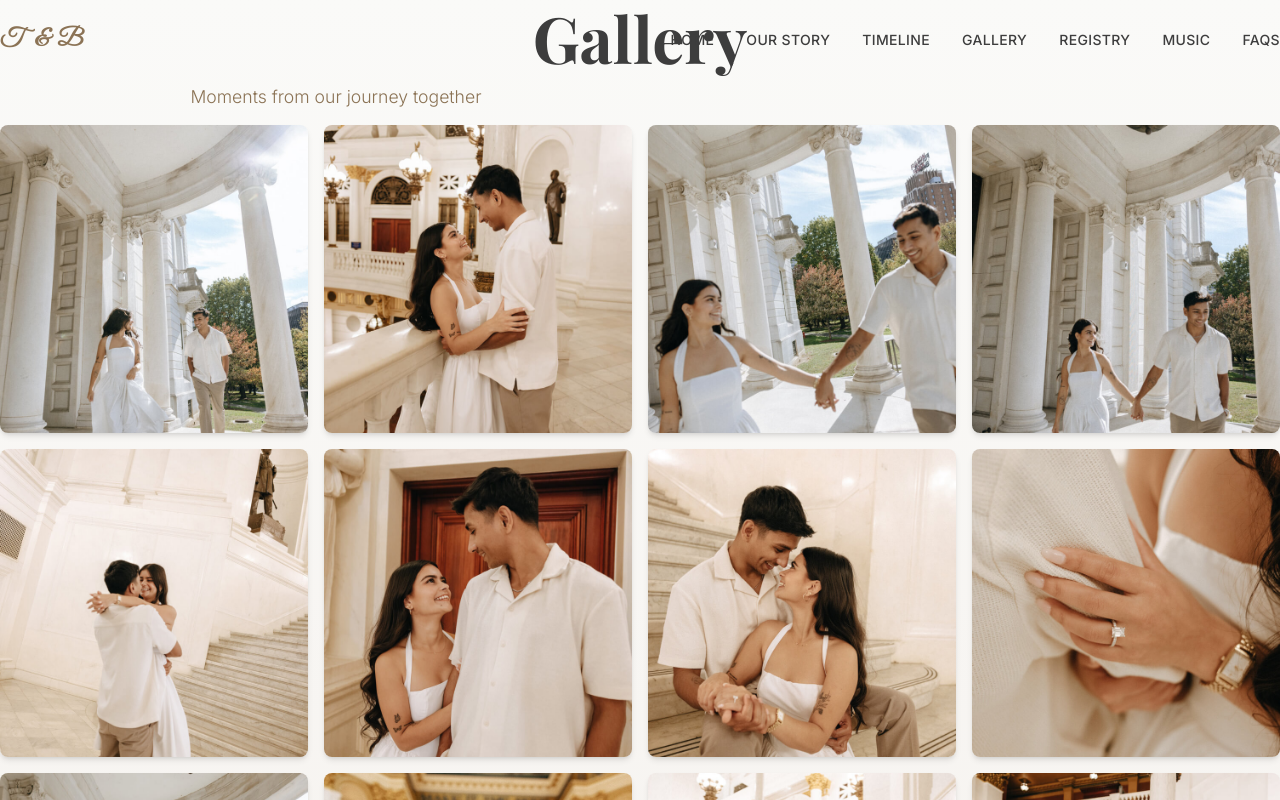
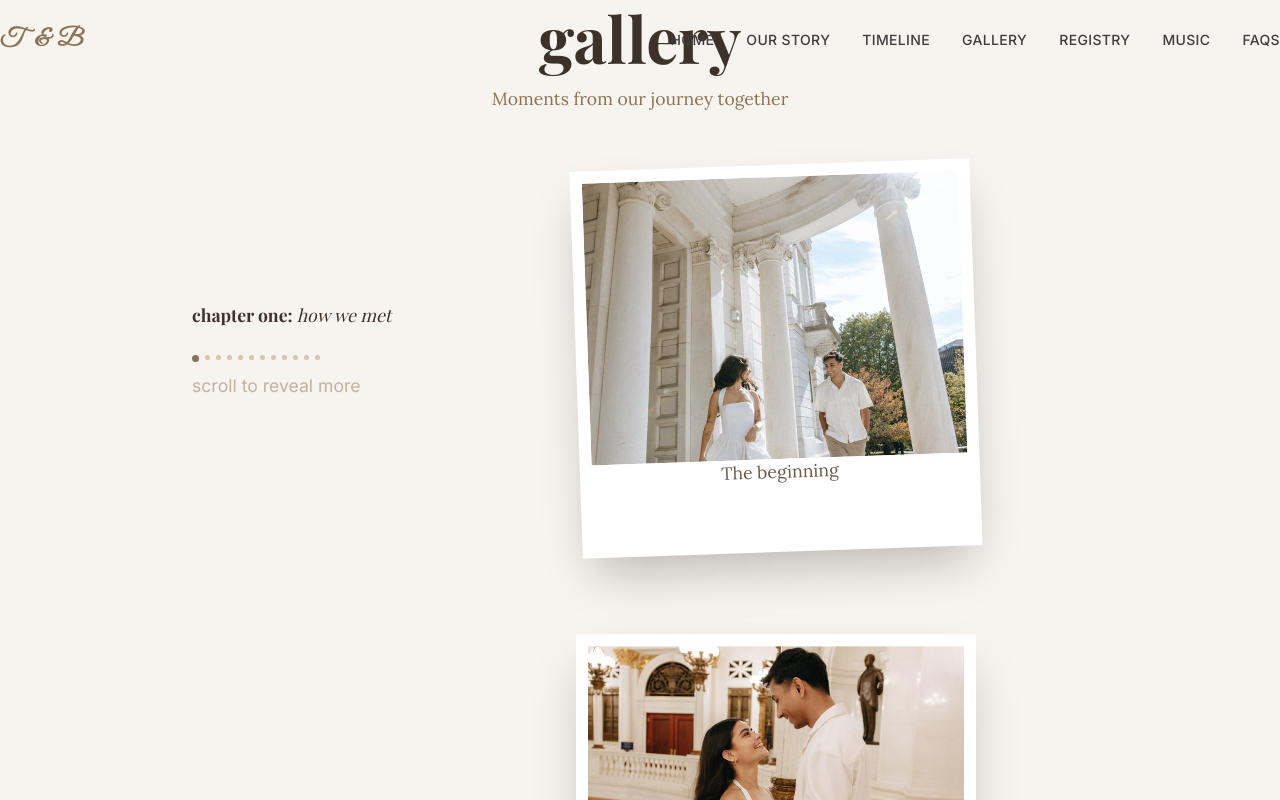
Before and after one commit to tarakhanal/website, a Next.js app: page /gallery in a window 1280 px wide. Shown: the top 800 px of the page. Built offline with nearby package versions, Linux system fonts and the light colour scheme; a web font is replaced by a local one.

Commit message:
Perfect scrolling gallery

```diff
--- a/src/app/gallery/page.tsx
+++ b/src/app/gallery/page.tsx
@@ -1,250 +1,326 @@
 'use client';
 
+import { useRef, useState, useEffect, useCallback } from 'react';
 import { motion, AnimatePresence } from 'framer-motion';
 import Navigation from '@/components/Navigation';
-import { useState } from 'react';
-import { X } from 'lucide-react';
-import Image from 'next/image';
+import Image, { StaticImageData } from 'next/image';
+import { X, ChevronLeft, ChevronRight } from 'lucide-react';
 
-import img1 from '@/app/images/04446EEE-0136-418E-8902-62C240512589_1_105_c.jpeg';
-import img2 from '@/app/images/2541030F-6D6B-4371-A4BA-3C32119F9069_1_105_c.jpeg';
-import img3 from '@/app/images/2A9431D3-9F4F-437A-B5C6-E17595A55B57_1_105_c.jpeg';
-import img4 from '@/app/images/38D3FC1B-AD16-4FDF-9F54-BB48A4A29A56_1_105_c.jpeg';
-import img5 from '@/app/images/3BBD37D8-1EDA-4B45-A8DA-26F5C2B40DEA_1_105_c.jpeg';
-import img6 from '@/app/images/41C52320-34D7-49B6-95B3-B4D49271D9B7_1_105_c.jpeg';
-import img7 from '@/app/images/7CD00EBC-D6FC-44D1-B8CF-21BD319CEE49_1_105_c.jpeg';
-import img8 from '@/app/images/9B540E62-DA4C-4F60-93CE-C4784369E726_1_105_c.jpeg';
-import img9 from '@/app/images/EEC2C875-CEA2-47C8-940C-D56522D07FE8_1_105_c.jpeg';
+import img1  from '@/app/images/04446EEE-0136-418E-8902-62C240512589_1_105_c.jpeg';
+import img2  from '@/app/images/2541030F-6D6B-4371-A4BA-3C32119F9069_1_105_c.jpeg';
+import img3  from '@/app/images/2A9431D3-9F4F-437A-B5C6-E17595A55B57_1_105_c.jpeg';
+import img4  from '@/app/images/38D3FC1B-AD16-4FDF-9F54-BB48A4A29A56_1_105_c.jpeg';
+import img5  from '@/app/images/3BBD37D8-1EDA-4B45-A8DA-26F5C2B40DEA_1_105_c.jpeg';
+import img6  from '@/app/images/41C52320-34D7-49B6-95B3-B4D49271D9B7_1_105_c.jpeg';
+import img7  from '@/app/images/7CD00EBC-D6FC-44D1-B8CF-21BD319CEE49_1_105_c.jpeg';
+import img8  from '@/app/images/9B540E62-DA4C-4F60-93CE-C4784369E726_1_105_c.jpeg';
+import img9  from '@/app/images/EEC2C875-CEA2-47C8-940C-D56522D07FE8_1_105_c.jpeg';
 import img10 from '@/app/images/95FA751A-7DC3-497B-9912-C832408865D8_1_105_c.jpeg';
 import img11 from '@/app/images/AB20A646-3F68-4945-9E85-3BE4932307FC_1_105_c.jpeg';
 import img12 from '@/app/images/B48CEB98-E69A-4C1E-9798-CFE315E7D9A5_1_105_c.jpeg';
 
-const galleryPhotos = [
-  img1,
-  img2,
-  img3,
-  img4,
-  img5,
-  img6,
-  img7,
-  img8,
-  img9,
-  img10,
-  img11,
-  img12,
+interface PhotoEntry {
+  src: StaticImageData;
+  caption: string;
+  chapter: number;
+}
+
+const chapterLabels = [
+  { label: 'chapter one',   subtitle: 'how we met' },
+  { label: 'chapter two',   subtitle: 'falling in love' },
+  { label: 'chapter three', subtitle: 'the next step' },
 ];
 
-export default function GalleryPage() {
-  const [selectedIndex, setSelectedIndex] = useState<number | null>(null);
+const allPhotos: PhotoEntry[] = [
+  { src: img1,  caption: 'The beginning',      chapter: 0 },
+  { src: img2,  caption: 'Growing closer',      chapter: 0 },
+  { src: img3,  caption: 'Side by side',        chapter: 0 },
+  { src: img4,  caption: 'Finding each other',  chapter: 0 },
+  { src: img5,  caption: 'Adventures together', chapter: 1 },
+  { src: img6,  caption: 'Our favorite places', chapter: 1 },
+  { src: img7,  caption: 'Always smiling',      chapter: 1 },
+  { src: img8,  caption: 'Wherever we go',      chapter: 1 },
+  { src: img9,  caption: 'A trip to remember',  chapter: 2 },
+  { src: img10, caption: 'The question',        chapter: 2 },
+  { src: img11, caption: 'She said yes',        chapter: 2 },
+  { src: img12, caption: 'Forever starts now',  chapter: 2 },
+];
 
-  const containerVariants = {
-    hidden: { opacity: 0 },
-    visible: {
-      opacity: 1,
-      transition: {
-        staggerChildren: 0.05,
-        delayChildren: 0.1,
-      },
-    },
+const N = allPhotos.length;
+
+// Predetermined scatter so the pile looks like real photos casually dropped
+const scatter = [
+  { rot: -2,   x:  0,  },
+  { rot:  3.5, x:  14, },
+  { rot: -4.5, x: -12, },
+  { rot:  1.5, x:  8,  },
+  { rot: -3,   x: -6,  },
+  { rot:  2.5, x:  16, },
+  { rot: -1.5, x: -10, },
+  { rot:  4,   x:  6,  },
+  { rot: -2.5, x: -16, },
+  { rot:  1,   x:  10, },
+  { rot: -3.5, x: -4,  },
+  { rot:  2,   x:  12, },
+];
+
+// ─── Lightbox ────────────────────────────────────────────────────────────────
+function Lightbox({
+  index, onClose, onPrev, onNext,
+}: { index: number; onClose: () => void; onPrev: () => void; onNext: () => void }) {
+  const photo = allPhotos[index];
+
+  // keyboard navigation
+  useEffect(() => {
+    const handler = (e: KeyboardEvent) => {
+      if (e.key === 'Escape') onClose();
+      if (e.key === 'ArrowLeft') onPrev();
+      if (e.key === 'ArrowRight') onNext();
     };
-
-  const itemVariants = {
-    hidden: { opacity: 0, scale: 0.8 },
-    visible: {
-      opacity: 1,
-      scale: 1,
-      transition: { duration: 0.4 },
-    },
-  };
-
-  const modalVariants = {
-    hidden: { opacity: 0, scale: 0.8 },
-    visible: {
-      opacity: 1,
-      scale: 1,
-      transition: { duration: 0.3 },
-    },
-    exit: {
-      opacity: 0,
-      scale: 0.8,
-      transition: { duration: 0.2 },
-    },
-  };
+    window.addEventListener('keydown', handler);
+    return () => window.removeEventListener('keydown', handler);
+  }, [onClose, onPrev, onNext]);
 
   return (
-    <main className="min-h-screen bg-gradient-to-b from-[#FAFAF8] to-[#F5F1ED]">
-      <Navigation />
-
-      {/* Header */}
-      <section className="pt-32 pb-12 px-4 sm:px-6 lg:px-8 text-center">
-        <motion.div
-          initial={{ opacity: 0, y: 20 }}
-          animate={{ opacity: 1, y: 0 }}
-          transition={{ duration: 0.6 }}
-        >
-          <h1
-            className="text-5xl md:text-6xl font-bold text-[#3D3D3D] mb-4"
-            style={{ fontFamily: "'Playfair Display', serif" }}
-          >
-            Gallery
-          </h1>
-          <p className="text-xl text-[#8B7355] font-light max-w-2xl mx-auto">
-            Moments from our journey together
-          </p>
-        </motion.div>
-      </section>
-
-      {/* Gallery Grid */}
-      <section className="py-12 px-4 sm:px-6 lg:px-8 pb-20">
-        <motion.div
-          variants={containerVariants}
-          initial="hidden"
-          whileInView="visible"
-          viewport={{ once: true }}
-          className="max-w-7xl mx-auto grid grid-cols-1 sm:grid-cols-2 md:grid-cols-3 lg:grid-cols-4 gap-4"
-        >
-          {galleryPhotos.map((src, i) => (
-            <motion.button
-              key={i}
-              variants={itemVariants}
-              onClick={() => setSelectedIndex(i)}
-              className="relative w-full aspect-square overflow-hidden rounded-lg shadow-md hover:shadow-xl transition-all group"
-              whileHover={{ scale: 1.03 }}
-              whileTap={{ scale: 0.97 }}
-            >
-              <Image
-                src={src}
-                alt={`Gallery photo ${i + 1}`}
-                fill
-                sizes="(max-width: 640px) 100vw, (max-width: 1024px) 50vw, 33vw"
-                className="object-cover w-full h-full"
-              />
-
-              <motion.div
-                initial={{ opacity: 0 }}
-                whileHover={{ opacity: 1 }}
-                className="absolute inset-0 bg-black/20 flex items-center justify-center opacity-0 group-hover:opacity-100 transition-opacity"
-              >
-                <div className="text-white text-center">
-                  <p className="text-lg font-semibold">View</p>
-                </div>
-              </motion.div>
-            </motion.button>
-          ))}
-        </motion.div>
-      </section>
-
-      {/* Lightbox Modal */}
-      <AnimatePresence>
-        {selectedIndex !== null && (
-          <>
-            {/* Backdrop */}
     <motion.div
       initial={{ opacity: 0 }}
       animate={{ opacity: 1 }}
       exit={{ opacity: 0 }}
-              onClick={() => setSelectedIndex(null)}
-              className="fixed inset-0 bg-black/80 z-50 backdrop-blur-sm"
-            />
-
-            {/* Modal */}
-            <motion.div
-              variants={modalVariants}
-              initial="hidden"
-              animate="visible"
-              exit="exit"
-              className="fixed inset-0 z-50 flex items-center justify-center p-4"
-              onClick={() => setSelectedIndex(null)}
+      transition={{ duration: 0.2 }}
+      className="fixed inset-0 z-[200] flex items-center justify-center bg-black/85 backdrop-blur-sm p-4"
+      onClick={onClose}
     >
       <motion.div
+        initial={{ scale: 0.9, opacity: 0 }}
+        animate={{ scale: 1, opacity: 1 }}
+        exit={{ scale: 0.9, opacity: 0 }}
+        transition={{ duration: 0.25 }}
         onClick={(e) => e.stopPropagation()}
-                className="relative w-full max-w-4xl"
+        className="relative flex flex-col items-center w-full max-w-3xl"
       >
-                {/* Image Container */}
-                <motion.div
-                  layoutId={`photo-${selectedIndex}`}
-                  className="w-full rounded-lg overflow-hidden"
+        <button
+          onClick={onClose}
+          className="absolute -top-10 right-0 text-white/70 hover:text-white transition-colors"
         >
-                  <Image
-                    src={galleryPhotos[selectedIndex ?? 0]}
-                    alt={`Photo ${selectedIndex !== null ? selectedIndex + 1 : ''}`}
-                    width={1200}
-                    height={900}
-                    className="w-full h-auto object-cover rounded-lg"
-                  />
-                </motion.div>
+          <X className="w-7 h-7" />
+        </button>
 
-                {/* Close Button */}
-                <motion.button
-                  whileHover={{ scale: 1.1 }}
-                  whileTap={{ scale: 0.9 }}
-                  onClick={() => setSelectedIndex(null)}
-                  className="absolute top-4 right-4 p-2 bg-white/10 hover:bg-white/20 rounded-full text-white transition-colors backdrop-blur-sm"
-                  aria-label="Close gallery"
-                >
-                  <X className="w-6 h-6" />
-                </motion.button>
+        <div className="bg-white shadow-2xl w-full" style={{ padding: '12px 12px 52px 12px' }}>
+          <div className="relative w-full" style={{ aspectRatio: '4/3' }}>
+            <Image src={photo.src} alt={photo.caption} fill sizes="800px" className="object-cover" />
+          </div>
+          <p className="text-center text-base mt-4 text-[#6B5B4E]" style={{ fontFamily: "'Lora', serif" }}>
+            {photo.caption}
+          </p>
+        </div>
 
-                {/* Navigation */}
-                <div className="flex justify-between items-center mt-6">
-                  <motion.button
-                    whileHover={{ x: -4 }}
-                    whileTap={{ scale: 0.9 }}
-                    onClick={() =>
-                      setSelectedIndex((prev) =>
-                        prev === 0 ? galleryPhotos.length - 1 : (prev ?? 0) - 1
-                      )
-                    }
-                    className="px-6 py-2 bg-white/10 hover:bg-white/20 text-white rounded-lg transition-colors backdrop-blur-sm"
-                  >
-                    ← Previous
-                  </motion.button>
-
-                  <span className="text-white font-light">
-                    {selectedIndex !== null ? selectedIndex + 1 : 0} / {galleryPhotos.length}
-                  </span>
-
-                  <motion.button
-                    whileHover={{ x: 4 }}
-                    whileTap={{ scale: 0.9 }}
-                    onClick={() =>
-                      setSelectedIndex((prev) =>
-                        prev === galleryPhotos.length - 1 ? 0 : (prev ?? 0) + 1
-                      )
-                    }
-                    className="px-6 py-2 bg-white/10 hover:bg-white/20 text-white rounded-lg transition-colors backdrop-blur-sm"
-                  >
-                    Next →
-                  </motion.button>
+        <div className="flex items-center justify-between w-full mt-5 px-1">
+          <button onClick={onPrev} className="flex items-center gap-1 text-white/70 hover:text-white transition-colors text-sm">
+            <ChevronLeft className="w-5 h-5" /> Prev
+          </button>
+          <span className="text-white/40 text-sm">{index + 1} / {N}</span>
+          <button onClick={onNext} className="flex items-center gap-1 text-white/70 hover:text-white transition-colors text-sm">
+            Next <ChevronRight className="w-5 h-5" />
+          </button>
         </div>
       </motion.div>
     </motion.div>
-          </>
+  );
+}
+
+// ─── Gallery Scroller ─────────────────────────────────────────────────────────
+function GalleryScroller() {
+  const sectionRef = useRef<HTMLDivElement>(null);
+  // stackIndex: how many photos are currently visible (0 = only first, N-1 = all stacked)
+  const [stackIndex, setStackIndex] = useState(0);
+  const [lightboxIndex, setLightboxIndex] = useState<number | null>(null);
+  const isCapturing = useRef(false);
+  const wheelBuffer = useRef(0);
+  const WHEEL_THRESHOLD = 180; // px of wheel delta to advance one photo
+
+  const activeChapter = allPhotos[stackIndex].chapter;
+
+  const advance = useCallback(() => {
+    setStackIndex((i) => Math.min(i + 1, N - 1));
+  }, []);
+
+  const retreat = useCallback(() => {
+    setStackIndex((i) => Math.max(i - 1, 0));
+  }, []);
+
+  useEffect(() => {
+    const section = sectionRef.current;
+    if (!section) return;
+
+    const onWheel = (e: WheelEvent) => {
+      const rect = section.getBoundingClientRect();
+      const inView = rect.top <= window.innerHeight * 0.3 && rect.bottom >= window.innerHeight * 0.7;
+
+      if (!inView) return;
+
+      // Scrolling down and not all stacked yet → capture
+      if (e.deltaY > 0 && stackIndex < N - 1) {
+        e.preventDefault();
+        wheelBuffer.current += e.deltaY;
+        if (wheelBuffer.current >= WHEEL_THRESHOLD) {
+          wheelBuffer.current = 0;
+          advance();
+        }
+        isCapturing.current = true;
+        return;
+      }
+
+      // Scrolling up and not at base → capture
+      if (e.deltaY < 0 && stackIndex > 0) {
+        e.preventDefault();
+        wheelBuffer.current += e.deltaY;
+        if (wheelBuffer.current <= -WHEEL_THRESHOLD) {
+          wheelBuffer.current = 0;
+          retreat();
+        }
+        isCapturing.current = true;
+        return;
+      }
+
+      isCapturing.current = false;
+    };
+
+    window.addEventListener('wheel', onWheel, { passive: false });
+    return () => window.removeEventListener('wheel', onWheel);
+  }, [stackIndex, advance, retreat]);
+
+  return (
+    <>
+      <div
+        ref={sectionRef}
+        className="flex items-center justify-center py-8 sm:py-20 px-6 sm:px-12 pb-16 sm:pb-32"
+        style={{ minHeight: 'min(85vh, 100%)' }}
+      >
+        <div className="w-full max-w-4xl flex flex-col sm:flex-row gap-8 sm:gap-16 items-center">
+
+          {/* Chapter label + dots — stacked vertically, centered on mobile */}
+          <div className="w-full sm:w-52 flex-shrink-0 flex flex-col items-center sm:items-start gap-3">
+            <AnimatePresence mode="wait">
+              <motion.div
+                key={activeChapter}
+                initial={{ opacity: 0, y: 8 }}
+                animate={{ opacity: 1, y: 0 }}
+                exit={{ opacity: 0, y: -8 }}
+                transition={{ duration: 0.35 }}
+              >
+                <p className="text-sm sm:text-base font-bold text-[#3D3229] leading-snug text-center sm:text-left" style={{ fontFamily: "'Playfair Display', serif" }}>
+                  {chapterLabels[activeChapter].label}:{' '}
+                  <span className="font-normal italic">{chapterLabels[activeChapter].subtitle}</span>
+                </p>
+              </motion.div>
+            </AnimatePresence>
+
+            {/* Progress dots */}
+            <div className="flex gap-1.5">
+              {allPhotos.map((_, i) => (
+                <div
+                  key={i}
+                  className="rounded-full transition-all duration-300"
+                  style={{
+                    width: i <= stackIndex ? 7 : 5,
+                    height: i <= stackIndex ? 7 : 5,
+                    backgroundColor: i <= stackIndex ? '#8B7355' : '#D4C4B0',
+                  }}
+                />
+              ))}
+            </div>
+
+            <p className="text-xs text-[#8B7355]/50">
+              {stackIndex < N - 1 ? 'scroll to reveal more' : 'click a photo to view'}
+            </p>
+          </div>
+
+          {/* Stacking polaroids */}
+          <div className="flex-1 relative w-full" style={{ height: 'min(460px, 88vw)' }}>
+            {allPhotos.map((photo, i) => {
+              const { rot, x } = scatter[i];
+              const stacked = i <= stackIndex;
+              // stacked: in pile; peek: full card visible just below the pile; hidden: off screen
+              const yVal = stacked ? '0%' : i === stackIndex + 1 ? '102%' : '210%';
+              const xVal = stacked ? x : 0;
+              const rotVal = stacked ? rot : 0;
+              return (
+                <motion.div
+                  key={i}
+                  animate={{ y: yVal, x: xVal }}
+                  transition={{ type: 'spring', stiffness: 120, damping: 22 }}
+                  style={{ zIndex: i, position: 'absolute', inset: 0, display: 'flex', alignItems: 'center', justifyContent: 'center' }}
+                >
+                  <motion.div
+                    whileHover={stacked ? { scale: 1.04, rotate: 0, x: 0 } : {}}
+                    transition={{ duration: 0.2 }}
+                    onClick={() => stacked && setLightboxIndex(i)}
+                    className="bg-white shadow-2xl flex flex-col"
+                    style={{
+                      padding: '12px 12px 52px 12px',
+                      width: 'min(400px, 88vw)',
+                      rotate: `${rotVal}deg`,
+                      cursor: stacked ? 'pointer' : 'default',
+                    }}
+                  >
+                    <div className="relative overflow-hidden" style={{ aspectRatio: '4/3' }}>
+                      <Image src={photo.src} alt={photo.caption} fill sizes="(max-width: 640px) 88vw, 400px" className="object-cover" />
+                    </div>
+                    <p className="text-center text-sm mt-3 text-[#6B5B4E]" style={{ fontFamily: "'Lora', serif" }}>
+                      {photo.caption}
+                    </p>
+                  </motion.div>
+                </motion.div>
+              );
+            })}
+          </div>
+
+        </div>
+      </div>
+
+      <AnimatePresence>
+        {lightboxIndex !== null && (
+          <Lightbox
+            index={lightboxIndex}
+            onClose={() => setLightboxIndex(null)}
+            onPrev={() => setLightboxIndex((p) => ((p ?? 0) - 1 + N) % N)}
+            onNext={() => setLightboxIndex((p) => ((p ?? 0) + 1) % N)}
+          />
         )}
       </AnimatePresence>
+    </>
+  );
+}
 
-      {/* Info Section */}
-      <section className="py-12 px-4 sm:px-6 lg:px-8 bg-[#8B7355]/10">
-        <motion.div
+// ─── Page ─────────────────────────────────────────────────────────────────────
+export default function GalleryPage() {
+  return (
+    <main className="bg-[#F7F3EE] min-h-screen">
+      <Navigation />
+
+      <section className="pt-40 pb-8 px-4 text-center">
+        <motion.h1
           initial={{ opacity: 0, y: 20 }}
-          whileInView={{ opacity: 1, y: 0 }}
-          viewport={{ once: true }}
+          animate={{ opacity: 1, y: 0 }}
           transition={{ duration: 0.6 }}
-          className="max-w-2xl mx-auto text-center"
-        >
-          <h2
-            className="text-2xl font-bold text-[#8B7355] mb-4"
+          className="text-[clamp(4rem,12vw,9rem)] leading-none text-[#3D3229] font-bold"
           style={{ fontFamily: "'Playfair Display', serif" }}
         >
-            Help Us Capture More Moments!
-          </h2>
-          <p className="text-[#3D3D3D] mb-4">
-            We'll be sharing photos from our wedding day here. Feel free to tag us
-            and use our wedding hashtag to be featured!
-          </p>
-          <p className="text-lg font-semibold text-[#8B7355]">#TaraAndBandana2027</p>
-        </motion.div>
+          gallery
+        </motion.h1>
+        <motion.p
+          initial={{ opacity: 0 }}
+          animate={{ opacity: 1 }}
+          transition={{ duration: 0.6, delay: 0.2 }}
+          className="text-[#8B7355] mt-4 text-lg"
+          style={{ fontFamily: "'Lora', serif" }}
+        >
+          Moments from our journey together
+        </motion.p>
       </section>
+
+      <GalleryScroller />
+
     </main>
   );
 }
--- a/src/app/globals.css
+++ b/src/app/globals.css
@@ -25,7 +25,7 @@ html {
 }
 
 body {
-  background: var(--color-lighter);
+  background: #F7F3EE;
   color: var(--color-dark);
   font-family: 'Inter', sans-serif;
   line-height: 1.6;
--- /dev/null
+++ b/src/components/Footer.tsx
@@ -0,0 +1,69 @@
+'use client';
+
+import Link from 'next/link';
+import { motion } from 'framer-motion';
+
+const footerLinks = [
+  { label: 'Home', href: '/home' },
+  { label: 'Our Story', href: '/story' },
+  { label: 'Timeline', href: '/timeline' },
+  { label: 'Gallery', href: '/gallery' },
+  { label: 'Registry', href: '/registry' },
+  { label: 'Music', href: '/music' },
+  { label: 'FAQs', href: '/faqs' },
+];
+
+export default function Footer() {
+  return (
+    <footer className="bg-[#3D3229] text-white/80 py-20 px-4 sm:px-6 lg:px-8">
+      <div className="max-w-3xl mx-auto text-center">
+        <motion.p
+          initial={{ opacity: 0, y: 20 }}
+          whileInView={{ opacity: 1, y: 0 }}
+          viewport={{ once: true }}
+          transition={{ duration: 0.7 }}
+          className="text-white/90 mb-4 leading-relaxed"
+          style={{ fontFamily: "'Great Vibes', cursive", fontSize: '2rem' }}
+        >
+          you&apos;re my favorite person to do anything with for the rest of my life.
+        </motion.p>
+
+        <motion.div
+          initial={{ opacity: 0 }}
+          whileInView={{ opacity: 1 }}
+          viewport={{ once: true }}
+          transition={{ duration: 0.7, delay: 0.2 }}
+          className="w-16 h-px bg-white/30 mx-auto my-8"
+        />
+
+        <motion.div
+          initial={{ opacity: 0 }}
+          whileInView={{ opacity: 1 }}
+          viewport={{ once: true }}
+          transition={{ duration: 0.7, delay: 0.3 }}
+          className="flex flex-wrap justify-center gap-x-6 gap-y-3 mb-10"
+        >
+          {footerLinks.map((link) => (
+            <Link
+              key={link.href}
+              href={link.href}
+              className="text-white/60 hover:text-white transition-colors text-sm uppercase tracking-wider"
+            >
+              {link.label}
+            </Link>
+          ))}
+        </motion.div>
+
+        <motion.p
+          initial={{ opacity: 0 }}
+          whileInView={{ opacity: 1 }}
+          viewport={{ once: true }}
+          transition={{ duration: 0.7, delay: 0.4 }}
+          className="text-white/40 text-sm"
+        >
+          Tara &amp; Bandana · April 24, 2027
+        </motion.p>
+      </div>
+    </footer>
+  );
+}
```
Lines whose indentation alone changed are shown as unchanged.
